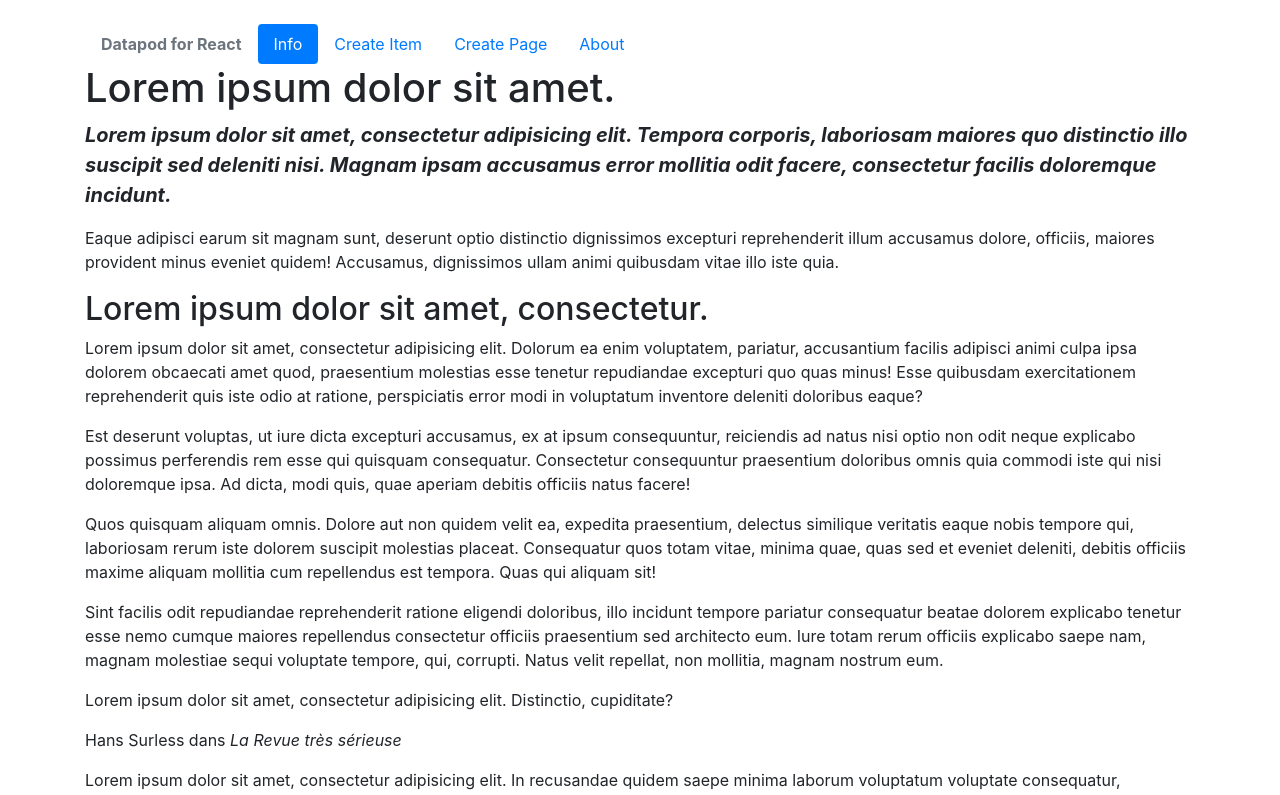
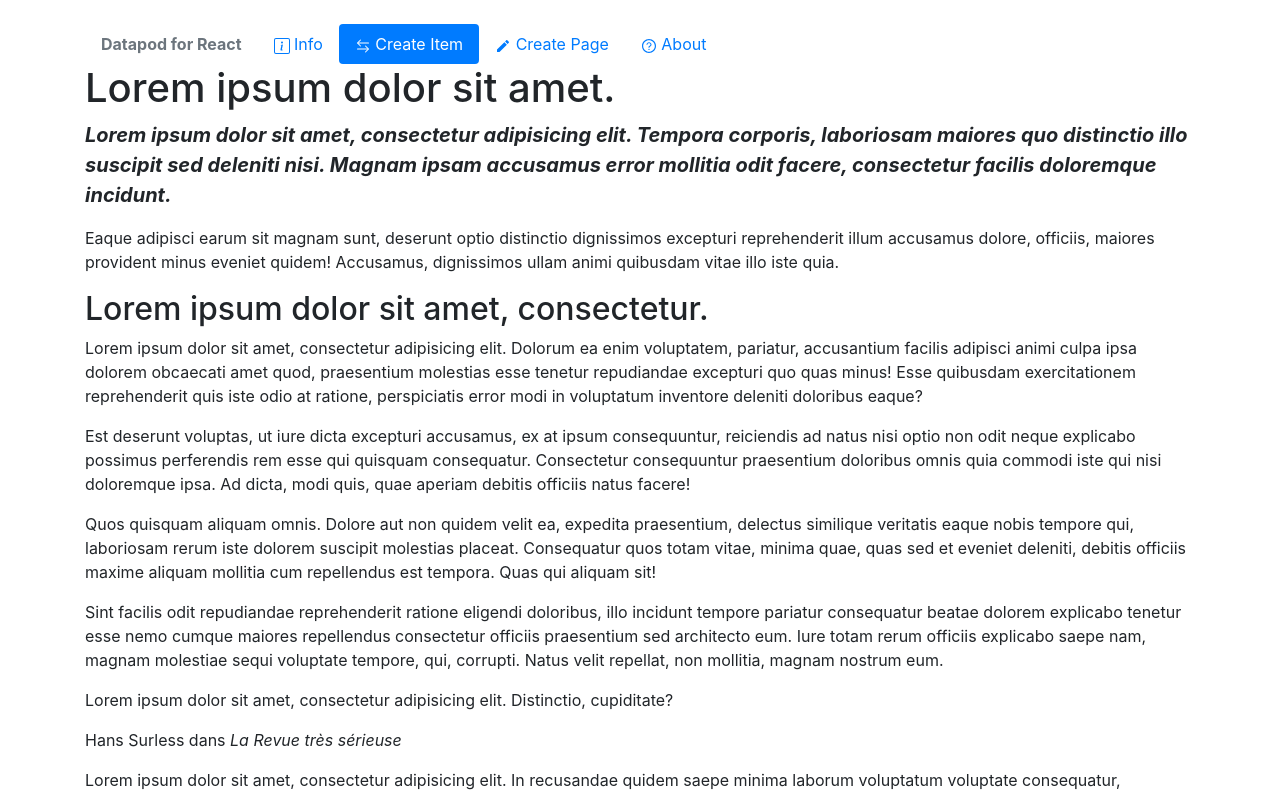
Before and after one commit to edwardtanguay/dpodreactold2, a React (Create React App) app: page / in a window 1280 px wide. Shown: the top 795 px of the page. Built offline with nearby package versions, Linux system fonts and the light colour scheme.

Commit message:
menu with icons

```diff
--- a/src/App.js
+++ b/src/App.js
@@ -2,16 +2,19 @@ import React from 'react';
 import './App.css';
 import 'bootstrap/dist/css/bootstrap.min.css';
 import { FaListAlt } from 'react-icons/fa';
+import { BsArrowLeftRight, BsInfoSquare } from "react-icons/bs";
+import { MdCreate } from "react-icons/md";
+import { AiOutlineQuestionCircle } from "react-icons/ai";
 
 function App() {
 	return (
 		<div className="container mt-4">
-			<ul class="nav nav-pills flex-column flex-md-row">
+			<ul class="nav nav-pills">
 				<li className="nav-item"><a href="#" className="nav-link disabled font-weight-bold">Datapod for React</a></li>
-				<li className="nav-item"><a href="#" className="nav-link active">Info</a></li>
-				<li className="nav-item"><a href="#" className="nav-link">Create Item</a></li>
-				<li className="nav-item"><a href="#" className="nav-link">Create Page</a></li>
-				<li className="nav-item"><a href="#" className="nav-link">About</a></li>
+				<li className="nav-item"><a href="#" className="nav-link"><BsInfoSquare/> Info</a></li>
+				<li className="nav-item"><a href="#" className="nav-link active"><BsArrowLeftRight/> Create Item</a></li>
+				<li className="nav-item"><a href="#" className="nav-link"><MdCreate/> Create Page</a></li>
+				<li className="nav-item"><a href="#" className="nav-link"><AiOutlineQuestionCircle/> About</a></li>
 			</ul>
 
 			<article>
```
